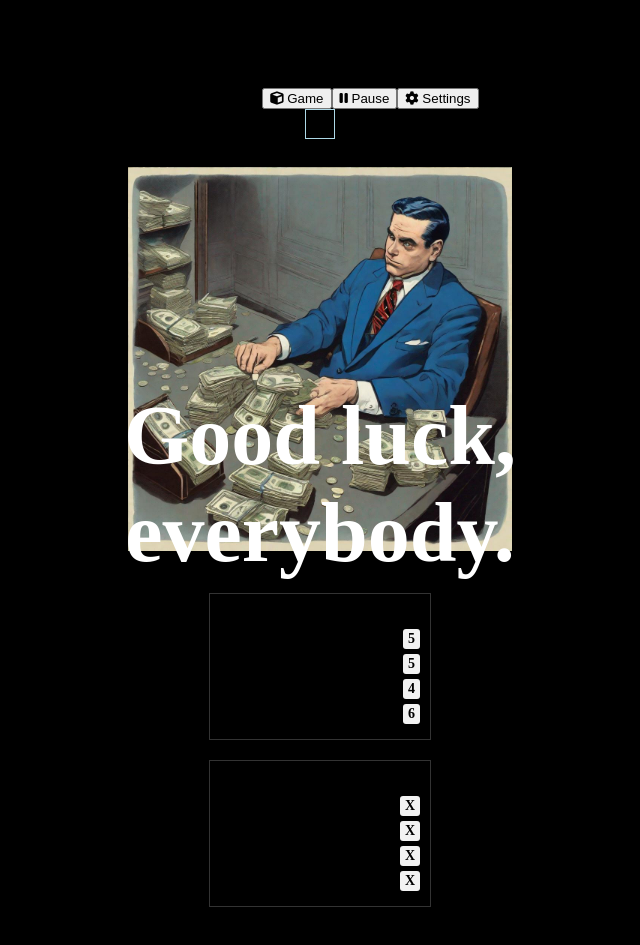
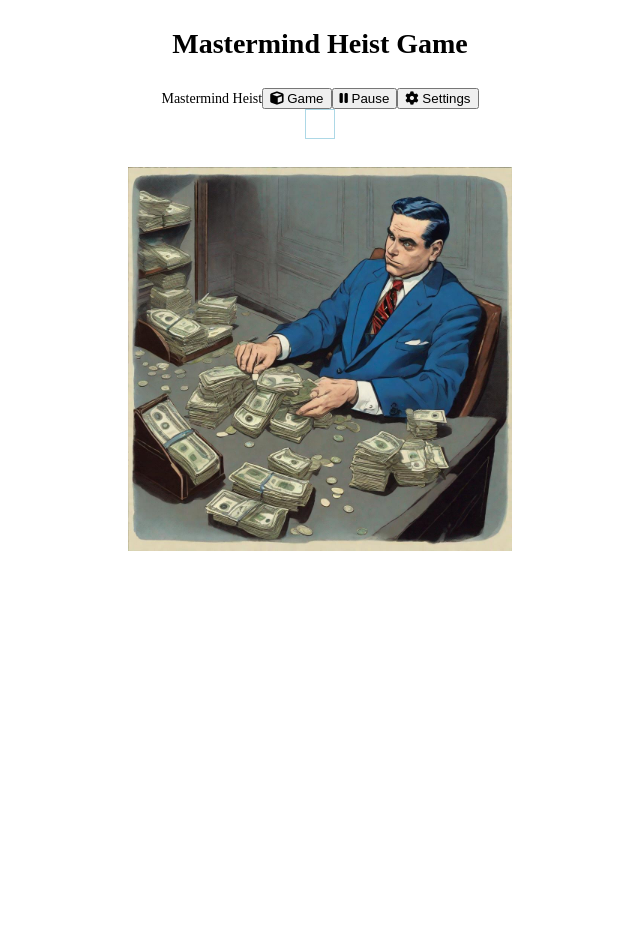
Before and after one commit to pelowok/sad-potato, a website: page index.html in a window 1280 px wide. Both pictures are taken after a click on the button "Start Game". Shown: the whole page, without its empty margins (320-960 px from the left). After the commit the page ends 800 px from the top, so only its background shows below. Drawn offline with Linux system fonts and the light colour scheme.

Commit message:
removing timing fade

```diff
--- a/index.html
+++ b/index.html
@@ -42,28 +42,9 @@
   <div id="imageContainer">
     <img id="teamImage" src="img/1p.jpg" alt="Team Image">
   </div>
-<!-- Assume you have a container for player boards with ID "playerBoardsContainer" -->
-<div id="playerBoardsContainer"></div>
-<!-- HTML Structure for a Player Board -->
-  <div class="player-board">
-  <h3>Player Name</h3>
-  <div class="attribute">
-      <span>Brains:</span>
-      <span class="brains-value">X</span>
-  </div>
-  <div class="attribute">
-      <span>Smarts:</span>
-      <span class="smarts-value">X</span>
-  </div>
-  <div class="attribute">
-      <span>Wits:</span>
-      <span class="wits-value">X</span>
-  </div>
-  <div class="attribute">
-      <span>Charm:</span>
-      <span class="charm-value">X</span>
-  </div>
-</div>
+  <!-- Assume you have a container for player boards with ID "playerBoardsContainer" -->
+  <div id="playerBoardsContainer"></div>
+
   <div class="starting-message" id="startingMessage"></div>
 
   <script src="main.js" type="module"></script>
--- a/main.js
+++ b/main.js
@@ -110,35 +110,24 @@ function createPlayerBoards() {
   // Event listener for the player slider
   document.getElementById('playerSlider').addEventListener('input', createPlayerBoards);
 
-
-
   startButton.addEventListener('click', () => {
-    // Fade all elements to black and remove content from PLG after immediate activation
-    document.body.style.transition = 'background-color 1.5s ease';
-    document.body.style.backgroundColor = 'black';
-
-    setTimeout(() => {
+    // remove content from PLG after immediate activation
     const pageLayoutGrid = document.getElementById('pageLayoutGrid');
     while (pageLayoutGrid.firstChild) {
       pageLayoutGrid.removeChild(pageLayoutGrid.firstChild);
     }
-    }, 1500); // 1.5 seconds for the fade to black
 
-    setTimeout(() => {
-      console.log('Start the game after 5 seconds');
-      // Add your game start logic here after 5 seconds
-        // Remove the image container after the game starts
+    // Initial creation of player boards
+     createPlayerBoards();
+
     const imageContainer = document.getElementById('imageContainer');
     imageContainer.remove();
-    }, 5000); // 5 seconds after Start Button activation
 
     setTimeout(() => {
 
       startingMessage.textContent = 'Good luck, everybody.';
       startingMessage.style.display = 'block';
       startingMessage.style.opacity = '1';
-      startingMessage.style.color = 'white'; // Set text color to white
-      console.log(startingMessage);
 
       setTimeout(() => {
         startingMessage.style.opacity = '0';
@@ -146,9 +135,6 @@ document.getElementById('playerSlider').addEventListener('input', createPlayerBo
       }, 3000); // 3 seconds for the message to fade out
     }, 1500); // 1.5 seconds after Start Button activation for Start Message
 
-    // Call the function with the desired number of players
-    // Initial creation of player boards
-    createPlayerBoards();
   });
 
 });
```
Lines whose indentation alone changed are shown as unchanged.
